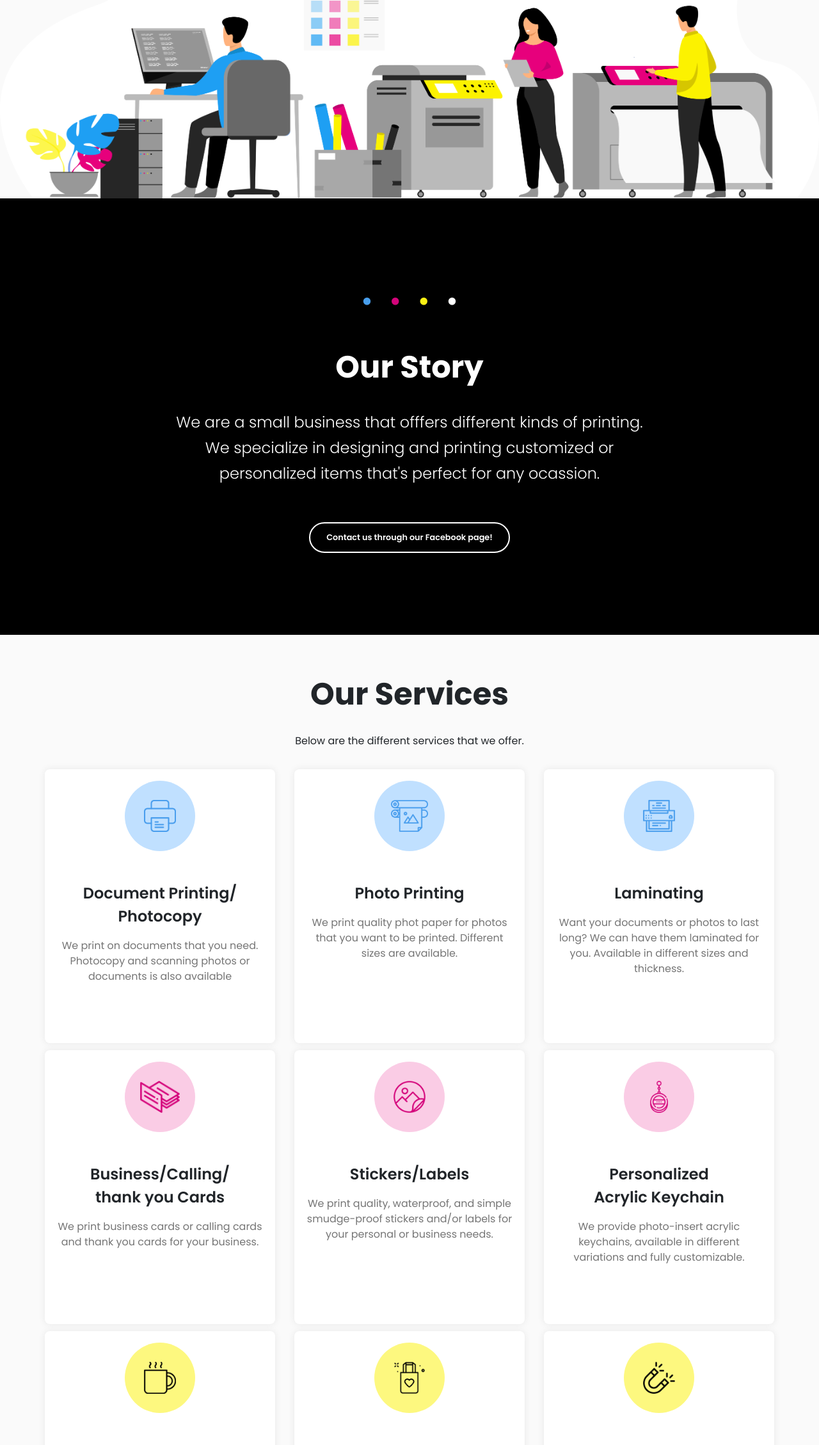
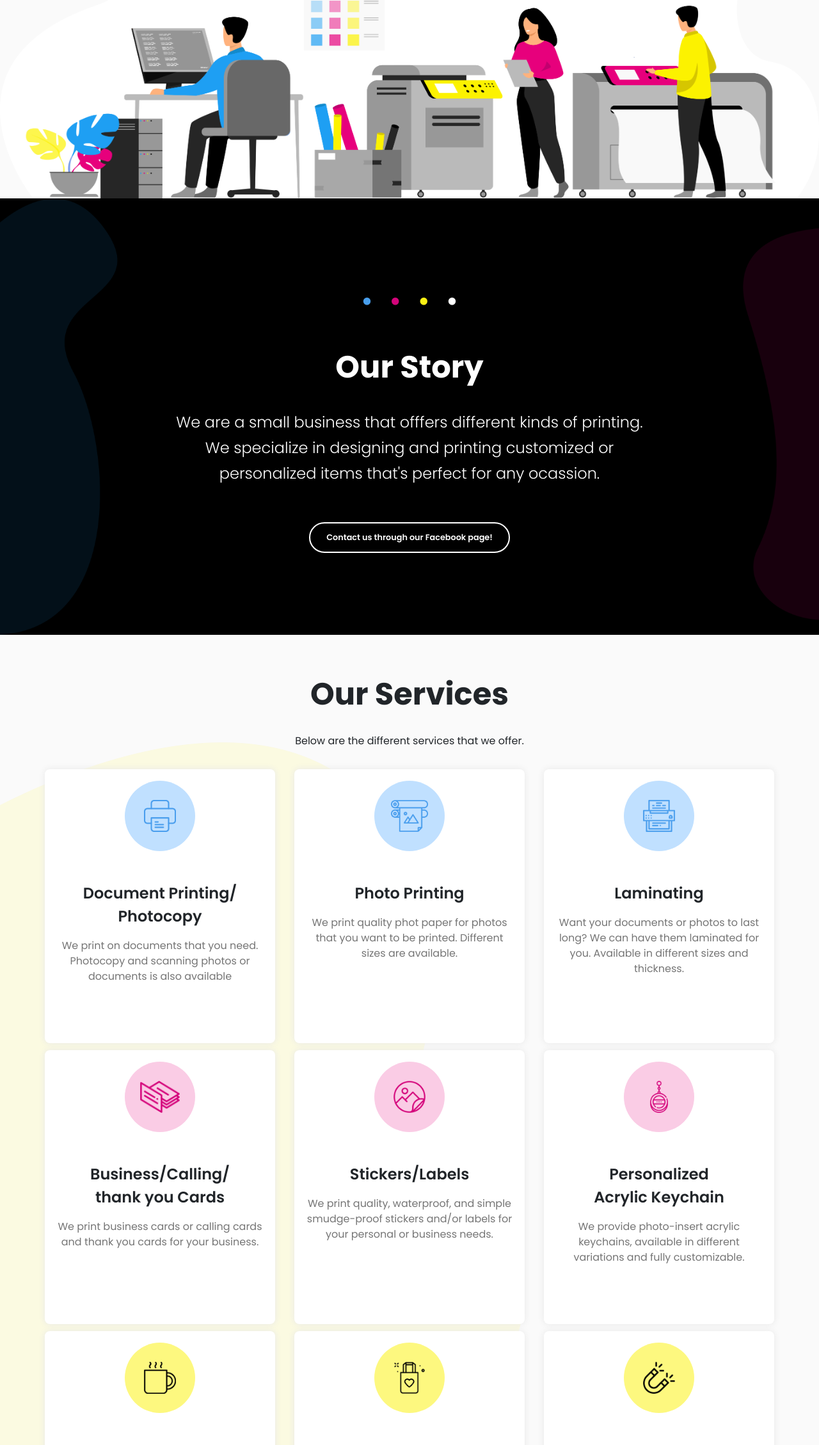
Before and after one commit to hayahpasian/jnljprints, a plain HTML site: page index.html in a window 1280 px wide. Shown: the part 542-2800 px from the top of the page at 64% size. Drawn offline with nearby package versions, Linux system fonts and the light colour scheme; the site is published under a folder, as on GitHub Pages, so addresses that start at the root find nothing.

Commit message:
Add files via upload

```diff
--- a/index.html
+++ b/index.html
@@ -97,7 +97,7 @@
         <img src="imgs/Header.png" />
 
     </header>
-    <section   id="about-us" style="background-image: url('/imgs/OurStory-BG.png')">
+    <section   id="about-us" style="background-image: url('imgs/OurStory-BG.png')">
         <div class="about" data-aos="fade-down">
             <div id="about-contents">
                 <div class="circles">
@@ -121,7 +121,7 @@
             </div>
         </div>
     </section>
-    <section  id="services" style="background-image: url('/imgs/OurServices-BG.png')">
+    <section  id="services" style="background-image: url('imgs/OurServices-BG.png')">
 
         <div class="services" data-aos="fade-down">
             <h1 class="title">Our Services</h1>
@@ -356,7 +356,7 @@
 
     </section>
 
-    <section  id="contact-info" style="background-image: url('/imgs/GetInTouch-BG.png')">
+    <section  id="contact-info" style="background-image: url('imgs/GetInTouch-BG.png')">
         <div class="contact" data-aos="fade-down">
             <div id="contact-contents">
                 <img src="imgs/JNLJ DP wHITE.png" />
```
